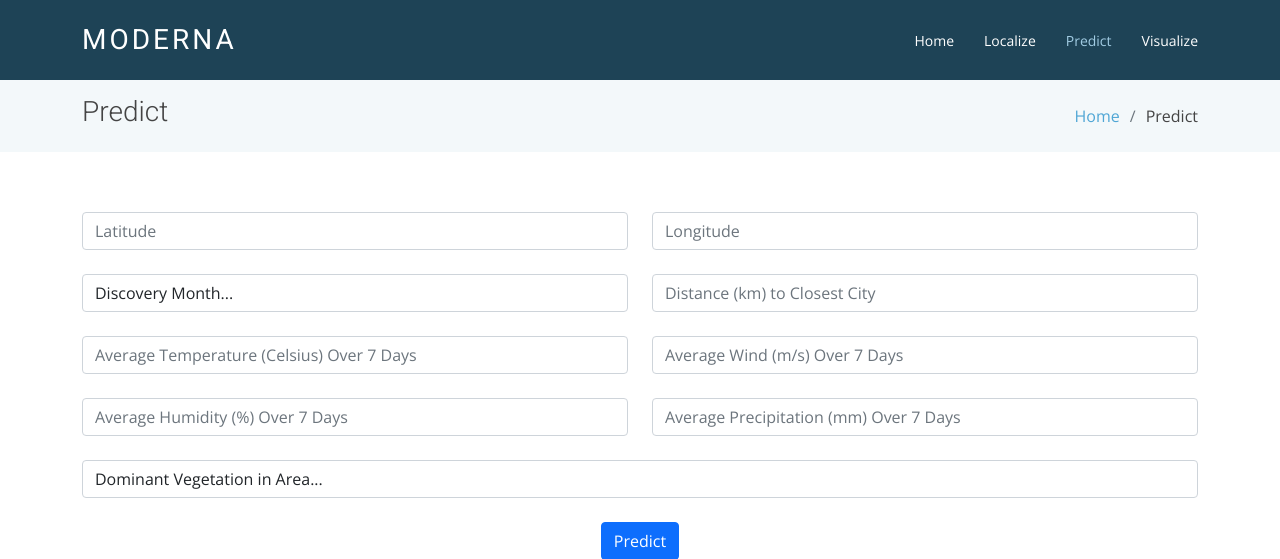
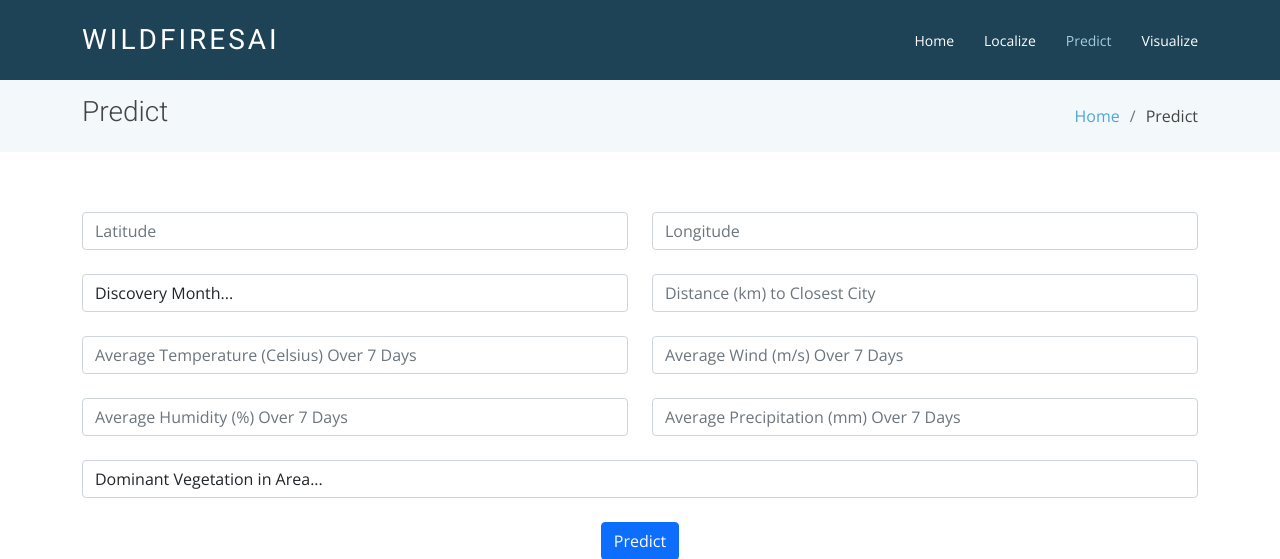
Before and after one commit to TeamDeltaHacks/WildfiresAI, a Flask app: page /predict in a window 1280 px wide. Shown: the top 559 px of the page. Run offline with Flask 2, Linux system fonts and the light colour scheme; some libraries are stand-ins or nearby versions.

Commit message:
Update logos

```diff
--- a/templates/index.html
+++ b/templates/index.html
@@ -37,9 +37,9 @@
     <div class="container d-flex justify-content-between align-items-center">
 
       <div class="logo">
-        <h1 class="text-light"><a href="index.html"><span>WildfiresAI</span></a></h1>
+        <h1 class="text-light"><a href="/"><span>WildfiresAI</span></a></h1>
         <!-- Uncomment below if you prefer to use an image logo -->
-        <!-- <a href="index.html"><img src="../static/assets/img/logo.png" alt="" class="img-fluid"></a>-->
+        <!-- <a href="/"><img src="../static/assets/img/logo.png" alt="" class="img-fluid"></a>-->
       </div>
 
       <nav id="navbar" class="navbar">
--- a/templates/localize.html
+++ b/templates/localize.html
@@ -44,9 +44,9 @@
     <div class="container d-flex justify-content-between align-items-center">
 
       <div class="logo">
-        <h1 class="text-light"><a href="index.html"><span>Moderna</span></a></h1>
+        <h1 class="text-light"><a href="/"><span>WildfiresAI</span></a></h1>
         <!-- Uncomment below if you prefer to use an image logo -->
-        <!-- <a href="index.html"><img src="../static/assets/img/logo.png" alt="" class="img-fluid"></a>-->
+        <!-- <a href="/"><img src="../static/assets/img/logo.png" alt="" class="img-fluid"></a>-->
       </div>
 
       <nav id="navbar" class="navbar">
--- a/templates/predict.html
+++ b/templates/predict.html
@@ -44,9 +44,9 @@
     <div class="container d-flex justify-content-between align-items-center">
 
       <div class="logo">
-        <h1 class="text-light"><a href="index.html"><span>Moderna</span></a></h1>
+        <h1 class="text-light"><a href="/"><span>WildfiresAI</span></a></h1>
         <!-- Uncomment below if you prefer to use an image logo -->
-        <!-- <a href="index.html"><img src="../static/assets/img/logo.png" alt="" class="img-fluid"></a>-->
+        <!-- <a href="/"><img src="../static/assets/img/logo.png" alt="" class="img-fluid"></a>-->
       </div>
 
       <nav id="navbar" class="navbar">
@@ -70,7 +70,7 @@
         <div class="d-flex justify-content-between align-items-center">
           <h2>Predict</h2>
           <ol>
-            <li><a href="index.html">Home</a></li>
+            <li><a href="/">Home</a></li>
             <li>Predict</li>
           </ol>
         </div>
--- a/templates/visualize.html
+++ b/templates/visualize.html
@@ -42,9 +42,9 @@
     <div class="container d-flex justify-content-between align-items-center">
 
       <div class="logo">
-        <h1 class="text-light"><a href="index.html"><span>Moderna</span></a></h1>
+        <h1 class="text-light"><a href="/"><span>WildfiresAI</span></a></h1>
         <!-- Uncomment below if you prefer to use an image logo -->
-        <!-- <a href="index.html"><img src="../static/assets/img/logo.png" alt="" class="img-fluid"></a>-->
+        <!-- <a href="/"><img src="../static/assets/img/logo.png" alt="" class="img-fluid"></a>-->
       </div>
 
       <nav id="navbar" class="navbar">
```
